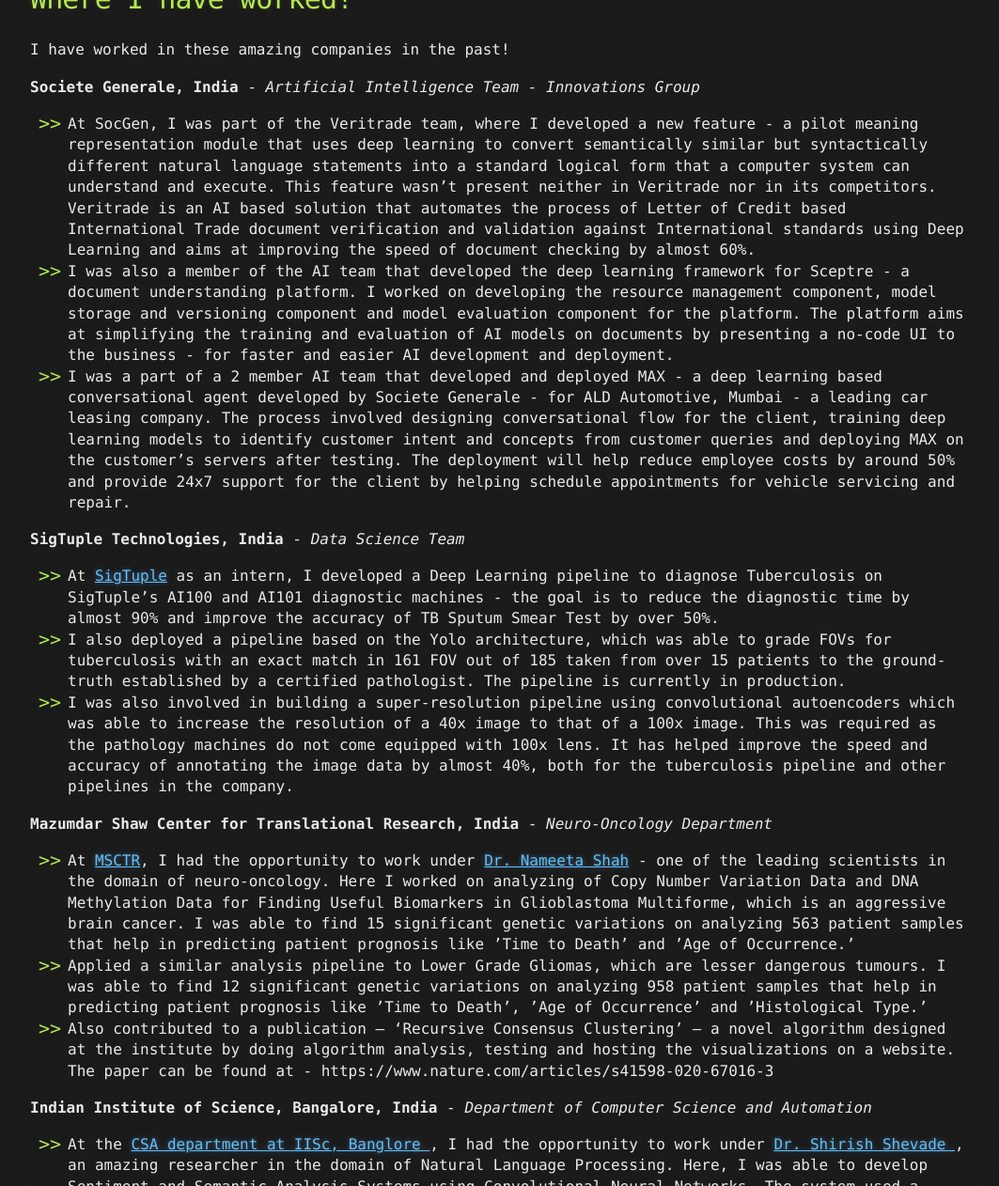
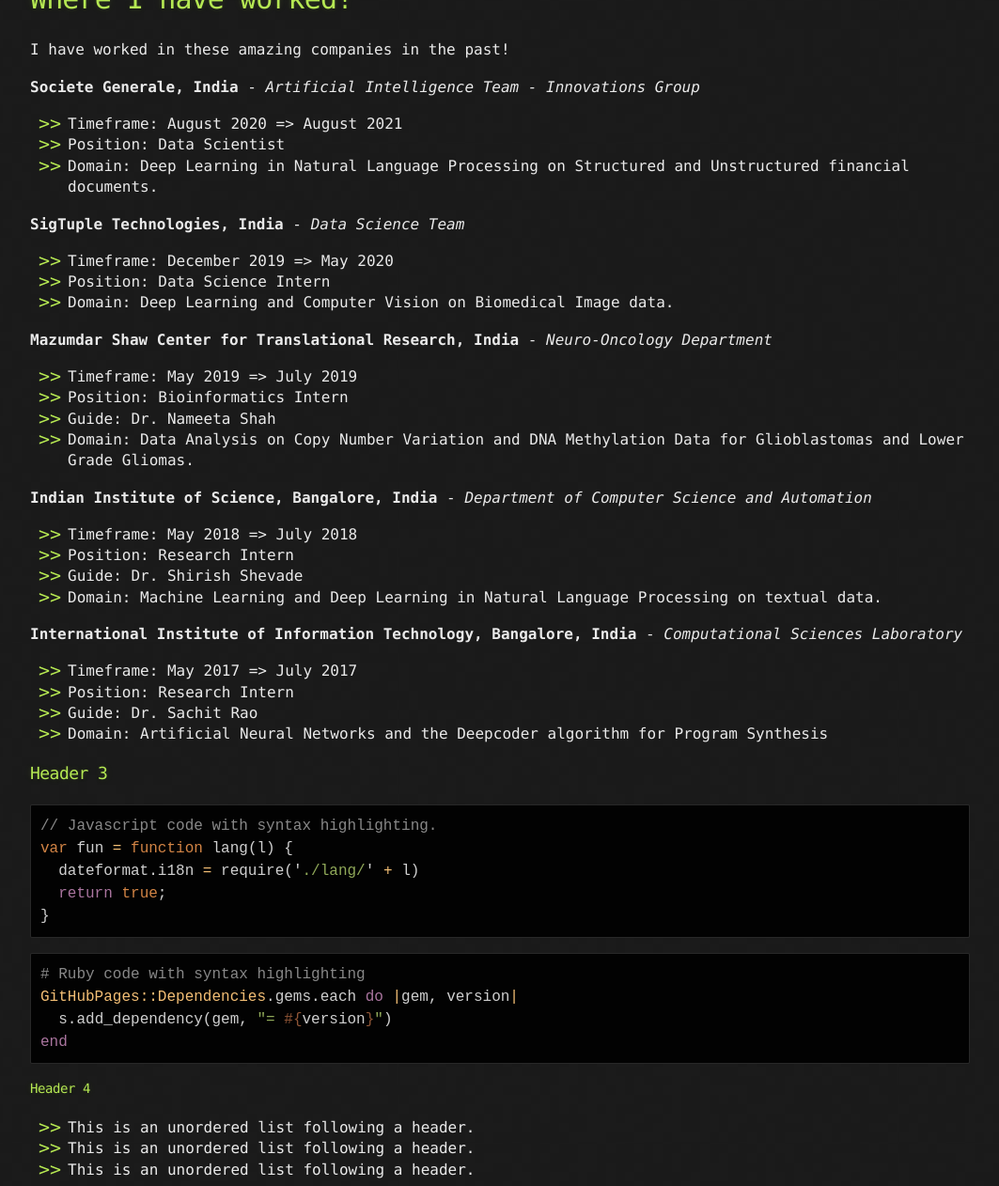
Before and after one commit to osabnis/osabnis.github.io, a Jekyll site: the page built from index.md, in a window 1280 px wide and 1400 px high, scrolled down 774 px, cut to the strip 138-1400 px from the top of the window. Shown: the whole strip at 94% size, without its empty margins (108-1171 px from the left). Built offline with Jekyll 4.4.1, drawn with Linux system fonts in a browser that asks for light colours; our own code applies the rules of GitHub Pages for plain Markdown files; some of the changed text lies outside the part shown.

Commit message:
Update index.md

```diff
--- a/index.md
+++ b/index.md
@@ -36,52 +36,35 @@ When I am not in front of the computer screen, I am probably playing video games
 I have worked in these amazing companies in the past!
 
 **Societe Generale, India** - _Artificial Intelligence Team - Innovations Group_
-* At SocGen, I was part of the Veritrade team, where I developed a new feature - a pilot meaning representation module that uses deep
-  learning to convert semantically similar but syntactically different natural language statements into a standard logical
-  form that a computer system can understand and execute. This feature wasn’t present neither in Veritrade nor in its competitors.
-  Veritrade is an AI based solution that automates the process of Letter of Credit based International Trade document
-  verification and validation against International standards using Deep Learning and aims at improving the speed of document checking by almost 60%.
-* I was also a  member of the AI team that developed the deep learning framework for Sceptre - a document understanding
-  platform. I worked on developing the resource management component, model storage and versioning component and
-  model evaluation component for the platform. The platform aims at simplifying the training and evaluation of AI models
-  on documents by presenting a no-code UI to the business - for faster and easier AI development and deployment.
-* I was a part of a 2 member AI team that developed and deployed MAX - a deep learning based conversational agent
-  developed by Societe Generale - for ALD Automotive, Mumbai - a leading car leasing company. The process involved
-  designing conversational flow for the client, training deep learning models to identify customer intent and concepts
-  from customer queries and deploying MAX on the customer’s servers after testing. The deployment will help reduce
-  employee costs by around 50% and provide 24x7 support for the client by helping schedule appointments for
-  vehicle servicing and repair.
+* Timeframe: August 2020 => August 2021
+* Position: Data Scientist
+* Domain: Deep Learning in Natural Language Processing on Structured and Unstructured financial documents.
+
 
 **SigTuple Technologies, India** - _Data Science Team_
-* At <a href="https://sigtuple.com/" target="_blank">SigTuple</a> as an intern, I developed a Deep Learning pipeline to diagnose Tuberculosis on SigTuple’s AI100 and AI101 diagnostic machines - the
-  goal is to reduce the diagnostic time by almost 90% and improve the accuracy of TB Sputum Smear Test by over 50%.
-* I also deployed a pipeline based on the Yolo architecture, which was able to grade FOVs for tuberculosis with an exact match
-  in 161 FOV out of 185 taken from over 15 patients to the ground-truth established by a certified pathologist. The pipeline
-  is currently in production.
-* I was also involved in building a super-resolution pipeline using convolutional autoencoders which was able to increase the resolution of a 40x
-  image to that of a 100x image. This was required as the pathology machines do not come equipped with 100x lens. It has
-  helped improve the speed and accuracy of annotating the image data by almost 40%, both for the tuberculosis pipeline and other pipelines in the
-  company.
+* Timeframe: December 2019 => May 2020
+* Position: Data Science Intern
+* Domain: Deep Learning and Computer Vision on Biomedical Image data.
+
 
 **Mazumdar Shaw Center for Translational Research, India** - _Neuro-Oncology Department_
-* At <a href="https://www.msctr.org/" target="_blank">MSCTR</a>, I had the opportunity to work under <a href="https://www.msctr.org/2016/09/16/dr-nameeta-shah/"       target="_blank">Dr. Nameeta Shah</a> - one of the leading scientists in the domain of neuro-oncology. Here I worked on analyzing of Copy Number Variation Data and DNA Methylation   Data for Finding Useful Biomarkers in Glioblastoma Multiforme, which is an aggressive brain cancer. I was able to find 15 significant genetic variations on analyzing 563 patient   samples that help in predicting patient prognosis like ’Time to Death’ and ’Age of Occurrence.’
-* Applied a similar analysis pipeline to Lower Grade Gliomas, which are lesser dangerous tumours. I was able to find 12
-  significant genetic variations on analyzing 958 patient samples that help in predicting patient prognosis like ’Time to
-  Death’, ’Age of Occurrence’ and ’Histological Type.’
-* Also contributed to a publication – ‘Recursive Consensus Clustering’ – a novel algorithm designed at the institute by
-  doing algorithm analysis, testing and hosting the visualizations on a website. The paper can be found at - https://www.nature.com/articles/s41598-020-67016-3
+* Timeframe: May 2019 => July 2019
+* Position: Bioinformatics Intern
+* Guide: Dr. Nameeta Shah
+* Domain: Data Analysis on Copy Number Variation and DNA Methylation Data for Glioblastomas and Lower Grade Gliomas.
+
 
 **Indian Institute of Science, Bangalore, India** - _Department of Computer Science and Automation_
-* At the <a href="https://www.csa.iisc.ac.in/" target="_blank">CSA department at IISc, Banglore </a>, I had the opportunity to work under <a href="https://www.csa.iisc.ac.in/~shirish/" target="_blank">Dr. Shirish Shevade </a>, an amazing researcher in the domain of Natural Language Processing. Here, I was able to         develop Sentiment and Semantic Analysis Systems using Convolutional Neural Networks. The system used a variety
-  of models to detect sentiment from simple structures like phrases and sentences and complex structures like documents.
-  The system analyzed the sentiment and was able to output which key words or phrases were able to impact the sentiment
-  of the sentence/document with an accuracy of 0.941 in sentences and 0.873 in documents.
-* Also implemented multi-domain projects in Computer Vision and Natural Language Processing where I built a Visual
-  Question Answering system based on a CNN and LSTM based architecture. The CNN model worked on extracting the
-  image features while the LSTM worked on extracting the features of the question. When an image and a question about
-  the image were given my model was able to give the correct top-5 answer with an accuracy of 0.56.
+* Timeframe: May 2018 => July 2018
+* Position: Research Intern
+* Guide: Dr. Shirish Shevade
+* Domain: Machine Learning and Deep Learning in Natural Language Processing on textual data.
 
-
+**International Institute of Information Technology, Bangalore, India** - _Computational Sciences Laboratory_
+* Timeframe: May 2017 => July 2017
+* Position: Research Intern
+* Guide: Dr. Sachit Rao
+* Domain: Artificial Neural Networks and the Deepcoder algorithm for Program Synthesis
 
 
 ### Header 3
```
